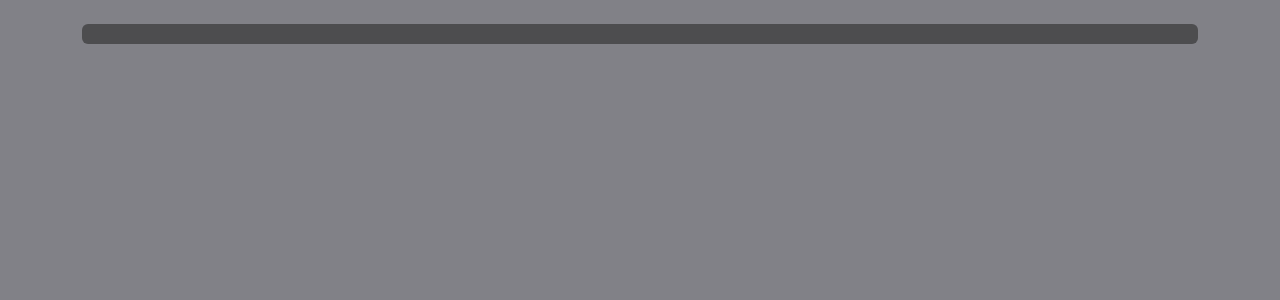
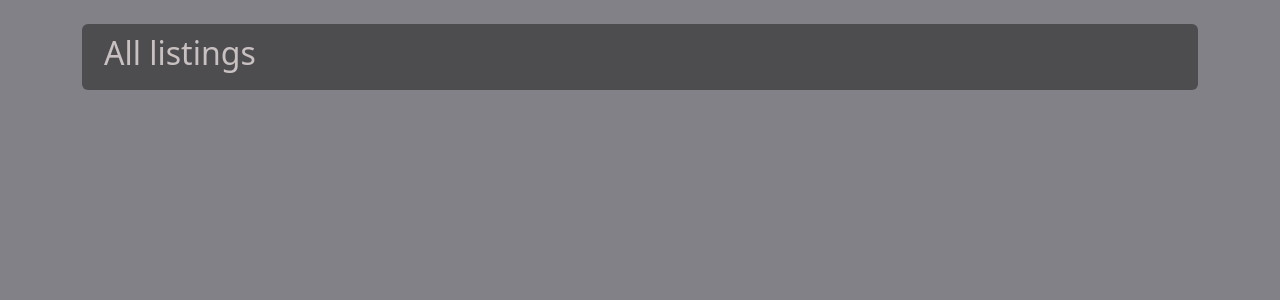
Before and after one commit to SVcheburator/olmarket, a Django app: page / in a window 1280 px wide. Shown: the part 50-350 px from the top of the page. Run offline with Django 5.2, Linux system fonts and the light colour scheme; data that the repository does not hold is empty.

Commit message:
listings sorted by categories (not all done)

```diff
--- a/olmarket/main/templates/main/main.html
+++ b/olmarket/main/templates/main/main.html
@@ -9,7 +9,8 @@
 
 <div class="container">
   <div class="row">
-    {% for listing in listings %}
+    <h2>All listings</h2>
+    {% for listing in all_listings %}
       <div class="col-6 col-md-4 col-lg-3 mb-4">
         <div class="card h-100">
           <div class="square-image">
@@ -22,6 +23,26 @@
         </div>
       </div>
     {% endfor %}
+
+    {% if category_listings %}
+        {% for category, listings in category_listings.items %}
+            <h2>{{ category.name }}</h2>
+            {% for listing in listings %}
+            <div class="col-6 col-md-4 col-lg-3 mb-4">
+              <div class="card h-100">
+                <div class="square-image">
+                  <img src="{{ listing.images.first.image.url }}" class="card-img-top img-fluid" alt="{{ listing.title }}">
+                </div>
+                <div class="card-body text-center">
+                  <h5 class="card-title">{{ listing.title }}</h5>
+                  <p class="card-text">{{ listing.price }} грн</p>
+                </div>
+              </div>
+            </div>
+            {% endfor %}
+        {% endfor %}
+    {% endif %}
+
   </div>
 </div>
 
--- a/olmarket/main/views.py
+++ b/olmarket/main/views.py
@@ -1,12 +1,17 @@
 from django.shortcuts import render
 
-from listings.models import Listing
+from listings.models import Listing, Category
 
 # Create your views here.
 def main(request):
-    listings = Listing.objects.all()
-
-    for listing in listings:
+    all_listings = Listing.objects.all()
+    for listing in all_listings:
         listing.main_image = listing.images.all()[0].image
 
-    return render(request, 'main/main.html', {'listings': listings})
+    categories = Category.objects.all()
+    category_listings = {}
+    for category in categories:
+        listings_in_category = Listing.objects.filter(category=category)
+        category_listings[category] = listings_in_category
+
+    return render(request, 'main/main.html', {'all_listings': all_listings,'category_listings': category_listings})
```
